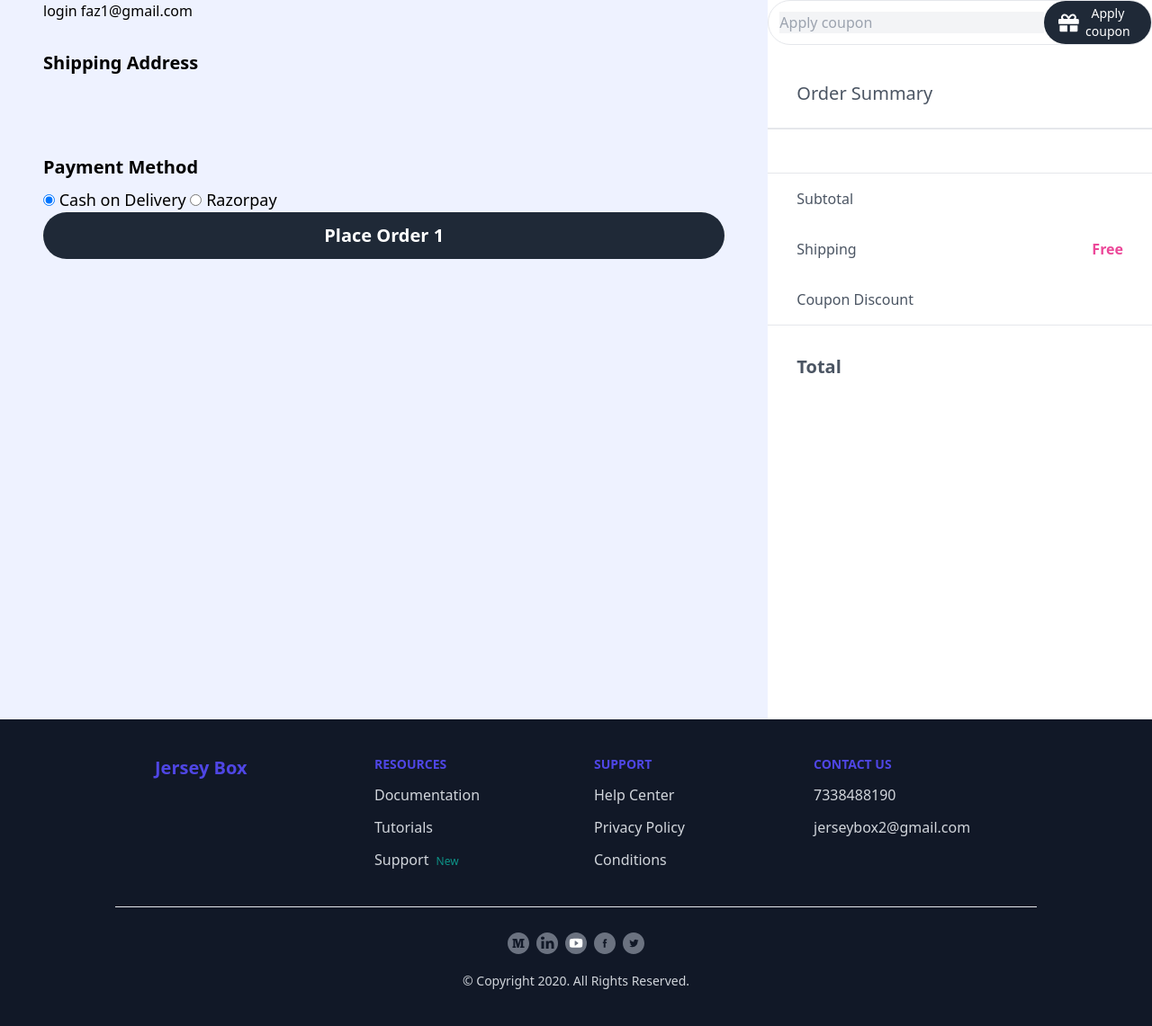
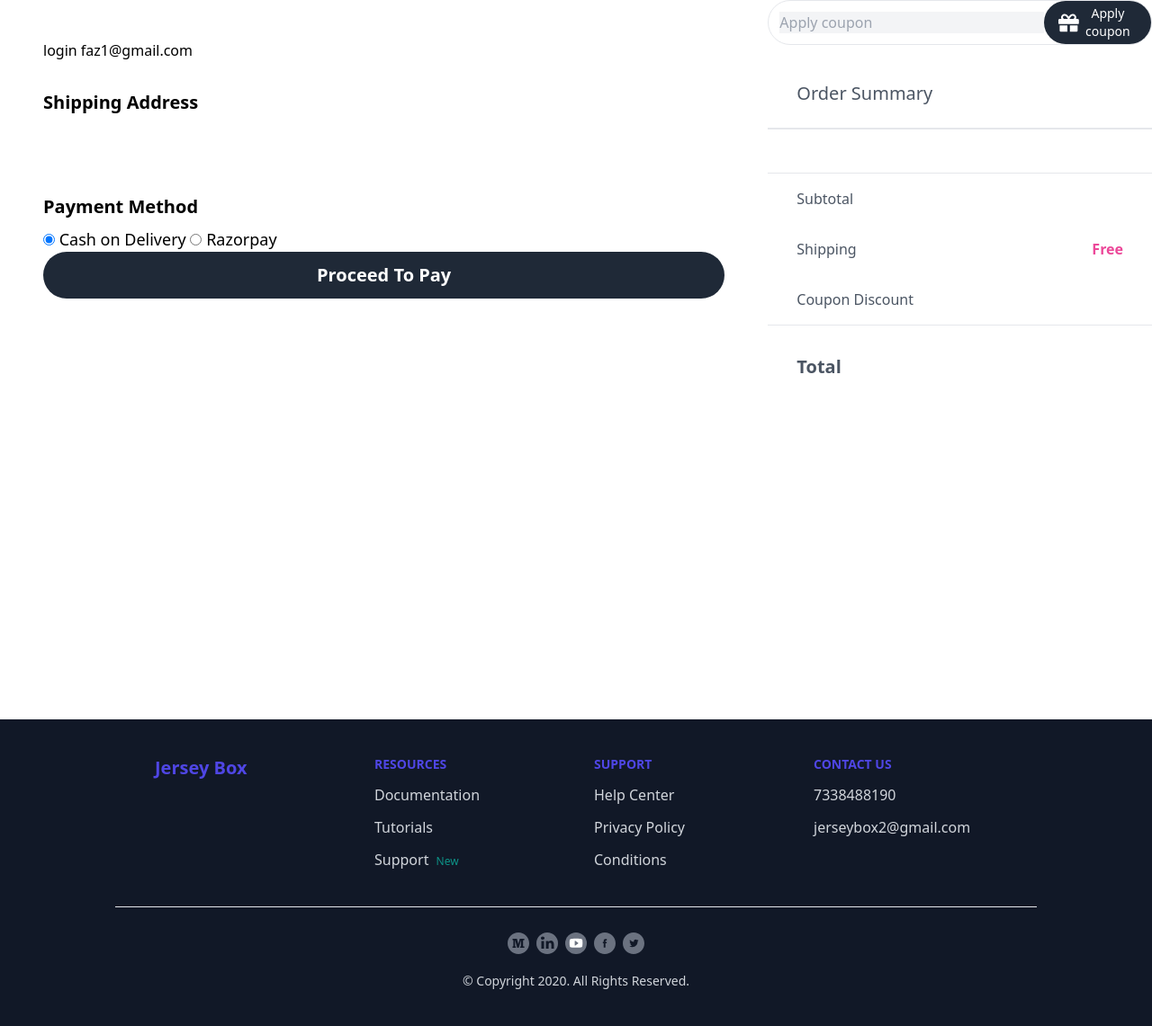
Before and after one commit to fayiz12/JerseysBox, a Django app: template jerseybox/templates/checkout.html in a window 1280 px wide. Shown: the part 96-1237 px from the top of the page at 90% size. Run offline with Django 4.2, Linux system fonts and the light colour scheme; the template is opened without the code that fills it: values that come from a table or form of the project are taken from there, others are empty; data comes from the database, SQL or seed files in the repository; some libraries are stand-ins or nearby versions.

Commit message:
working on the address part again

```diff
--- a/jerseybox/templates/checkout.html
+++ b/jerseybox/templates/checkout.html
@@ -1,11 +1,10 @@
-
 {% extends 'base.html' %}{%load static%} {%csrf_token%} {% block content %}
 
 
 
 
 <div class="h-screen grid grid-cols-3">
-        <div class="lg:col-span-2 col-span-3 bg-indigo-50 space-y-8 px-12">
+    <div class="lg:col-span-2 col-span-3 mt-11 space-y-8 px-12">
 
         <p>login {{current_user.email}}</p>
 
@@ -16,7 +15,7 @@
                 <div class="mb-4">
                     <h3 class="text-xl font-semibold mb-2">Shipping Address</h3>
                     <!-- Existing Addresses (You can load them from your data) -->
-                <form method="post" action="{% url 'checkout' %}" id="payment-form" >
+                    <form method="post" action="{% url 'checkout' %}" id="payment-form">
                         {% csrf_token %}
                         <div class="space-y-4">
                             <!-- Example existing address -->
@@ -27,7 +26,8 @@
                             <div class="flex items-start justify-between">
                                 <label class="flex items-center">
                                     <input type="radio" name="selectedAddress" value="{{address.id}}" class="mr-2">
-                             {{ address.name}},{{address.phone_number}},{{ address.street_address }}, {{ address.city }}, {{ address.postal_code }},{{ address.state }},{{ address.country }}
+                                    {{ address.name}},{{address.phone_number}},{{ address.street_address }}, {{
+                                    address.city }}, {{ address.postal_code }},{{ address.state }},{{ address.country }}
                                 </label>
                                 <a href="{% url 'update_address' address.id %}">Edit</a>
                             </div>
@@ -37,7 +37,8 @@
 
                             <fieldset class='text-lg pt-20'>
                                 <h3 class="text-xl font-semibold mb-2">Payment Method</h3>
-                        <input type="radio" name="payment_method" value="cash_on_delivery" id="cash_on_delivery" checked>
+                                <input type="radio" name="payment_method" value="cash_on_delivery" id="cash_on_delivery"
+                                    checked>
                                 <label for="cash_on_delivery">Cash on Delivery</label>
                                 <input type="radio" name="payment_method" value="razorpay" id="razorpay">
                                 <label for="razorpay">Razorpay</label>
@@ -46,10 +47,12 @@
                             </fieldset>
                         </div>
 
-             <input id="cod-button1" type='submit' value="Place Order 1" class=" submit-button px-4 py-3 rounded-full bg-gray-800 text-white focus:ring focus:outline-none w-full text-xl font-semibold transition-colors">
+                        <input id="cod-button1" type='submit' value="Proceed To Pay"
+                            class=" submit-button px-4 py-3 rounded-full bg-gray-800 text-white focus:ring focus:outline-none w-full text-xl font-semibold transition-colors">
 
 
-            <input id="rzp-button1" type='submit' value="Place Order 2" class="hidden submit-button px-4 py-3 rounded-full bg-gray-800 text-white focus:ring focus:outline-none w-full text-xl font-semibold transition-colors">
+                        <input id="rzp-button1" type='submit' value="Proceed To Pay"
+                            class="hidden submit-button px-4 py-3 rounded-full bg-gray-800 text-white focus:ring focus:outline-none w-full text-xl font-semibold transition-colors">
 
 
 
@@ -58,33 +61,8 @@
 
         </div>
 
-<!-- New Address Input Form (Hidden by Default) -->
-
-                {% comment %} </form> {% endcomment %}
 
 
-
-<!-- checkout/checkout.html -->
-{% comment %} <form method="post">
-    {% csrf_token %}
-    <fieldset>
-        <legend>Select Address</legend>
-        {% for address in addresses %}
-            <label>
-                <input type="checkbox" name="selected_address" value="{{ address.id }}">
-                {{ address.street_address }}, {{ address.city }}, {{ address.state }} {{ address.postal_code }}
-            </label><br>
-        {% endfor %}
-    </fieldset>
-    <fieldset>
-        <legend>Payment Method</legend>
-        {{ order_form.as_p }}
-    </fieldset>
-    <input type="submit" value="Place Order">
-</form> {% endcomment %}
-
-
-            {% comment %} <button >Pay Now</button> {% endcomment %}
     </div>
 
     <div class="col-span-1 bg-white lg:block hidden">
@@ -93,29 +71,14 @@
         <form method="POST" action="{% url 'apply_coupon' %}">
             {% csrf_token %}
             <div class="flex items-center w-full h-13 pl-3 bg-white border rounded-full">
-        <input
-            type="text"
-            name="coupon_code"
-            id="couponCode"
-            placeholder="Apply coupon"
-            class="w-full bg-gray-100 outline-none appearance-none focus:outline-none active:outline-none"
-        />
-        <button
-            type="submit"
-            class="text-sm flex items-center px-3 py-1 text-white bg-gray-800 rounded-full outline-none md:px-4 hover:bg-gray-700 focus:outline-none active:outline-none"
-        >
-            <svg
-                aria-hidden="true"
-                data-prefix="fas"
-                data-icon="gift"
-                class="w-8"
-                xmlns="http://www.w3.org/2000/svg"
-                viewBox="0 0 512 512"
-            >
-                <path
-                    fill="currentColor"
-                    d="M32 448c0 17.7 14.3 32 32 32h160V320H32v128zm256 32h160c17.7 0 32-14.3 32-32V320H288v160zm192-320h-42.1c6.2-12.1 10.1-25.5 10.1-40 0-48.5-39.5-88-88-88-41.6 0-68.5 21.3-103 68.3-34.5-47-61.4-68.3-103-68.3-48.5 0-88 39.5-88 88 0 14.5 3.8 27.9 10.1 40H32c-17.7 0-32 14.3-32 32v80c0 8.8 7.2 16 16 16h480c8.8 0 16-7.2 16-16v-80c0-17.7-14.3-32-32-32zm-326.1 0c-22.1 0-40-17.9-40-40s17.9-40 40-40c19.9 0 34.6 3.3 86.1 80h-86.1zm206.1 0h-86.1c51.4-76.5 65.7-80 86.1-80 22.1 0 40 17.9 40 40s-17.9 40-40 40z"
-                />
+                <input type="text" name="coupon_code" id="couponCode" placeholder="Apply coupon"
+                    class="w-full bg-gray-100 outline-none appearance-none focus:outline-none active:outline-none" />
+                <button type="submit"
+                    class="text-sm flex items-center px-3 py-1 text-white bg-gray-800 rounded-full outline-none md:px-4 hover:bg-gray-700 focus:outline-none active:outline-none">
+                    <svg aria-hidden="true" data-prefix="fas" data-icon="gift" class="w-8"
+                        xmlns="http://www.w3.org/2000/svg" viewBox="0 0 512 512">
+                        <path fill="currentColor"
+                            d="M32 448c0 17.7 14.3 32 32 32h160V320H32v128zm256 32h160c17.7 0 32-14.3 32-32V320H288v160zm192-320h-42.1c6.2-12.1 10.1-25.5 10.1-40 0-48.5-39.5-88-88-88-41.6 0-68.5 21.3-103 68.3-34.5-47-61.4-68.3-103-68.3-48.5 0-88 39.5-88 88 0 14.5 3.8 27.9 10.1 40H32c-17.7 0-32 14.3-32 32v80c0 8.8 7.2 16 16 16h480c8.8 0 16-7.2 16-16v-80c0-17.7-14.3-32-32-32zm-326.1 0c-22.1 0-40-17.9-40-40s17.9-40 40-40c19.9 0 34.6 3.3 86.1 80h-86.1zm206.1 0h-86.1c51.4-76.5 65.7-80 86.1-80 22.1 0 40 17.9 40 40s-17.9 40-40 40z" />
                     </svg>
                     <span class="font-medium">Apply coupon</span>
                 </button>
@@ -140,7 +103,8 @@
                 </div>
                 <div class="col-span-2 pt-3">
                     <div class="flex items-center space-x-2 text-sm justify-between">
-                            <span class="text-gray-400">{{cart_item.quantity}}x {{cart_item.product_item.product_id.price}}</span>
+                        <span class="text-gray-400">{{cart_item.quantity}}x
+                            {{cart_item.product_item.product_id.price}}</span>
                         <span class="text-pink-400 font-semibold inline-block">{{cart_item.total}}</span>
                     </div>
                 </div>
@@ -199,47 +163,6 @@ razor.addEventListener("change", () => {
 </script>
 
 
-<!-- <script>
-    var options = {
-        "key": 'rzp_test_DVyPyTYnbu9GxV',
-        "amount": "{{ cart.final_price }}00",
-        "currency": 'INR',
-        "name": "Jersey Box",
-        "description": "Test Transaction",
-        "image": "https://example.com/your_logo",
-        "order_id": "{{ order_id }}",
-        "handler": function (response){
-          alert(response.razorpay_payment_id);
-          alert(response.razorpay_order_id);
-          alert(response.razorpay_signature);
-        },
-        // "prefill": {
-        //     "name": "{{ cuurent_user.username }}",
-        //     "email": "{{ current_user.email}}",
-        //     "contact": "9000090000"
-        // },
-        // "notes": {
-        //     "address": "Razorpay Corporate Office"
-        // },
-        "theme": {
-            "color": "#3399cc"
-        }
-    };
-    var rzp1 = new Razorpay(options);
-      rzp1.on('payment.failed', function (response){
-        alert(response.error.code);
-        alert(response.error.description);
-        alert(response.error.source);
-        alert(response.error.step);
-        alert(response.error.reason);
-        alert(response.error.metadata.order_id);
-        alert(response.error.metadata.payment_id);
-      });
-      document.getElementById('rzp-button1').onclick = function(e){
-        rzp1.open();
-        e.preventDefault();
-      }
-    </script> -->
 
 <script>
     var options = {
@@ -250,7 +173,7 @@ razor.addEventListener("change", () => {
         "description": "Test Transaction",
         "image": "https://example.com/your_logo",
         "order_id": "{{ order_id }}",
-          "handler": function (response){
+        "handler": function (response) {
             alert(response.razorpay_payment_id);
             alert(response.razorpay_order_id);
             alert(response.razorpay_signature);
@@ -261,7 +184,7 @@ razor.addEventListener("change", () => {
         }
     };
     var rzp1 = new Razorpay(options);
-        rzp1.on('payment.failed', function (response){
+    rzp1.on('payment.failed', function (response) {
         alert(response.error.code);
         alert(response.error.description);
         alert(response.error.source);
@@ -270,7 +193,7 @@ razor.addEventListener("change", () => {
         alert(response.error.metadata.order_id);
         alert(response.error.metadata.payment_id);
     });
-        document.getElementById('rzp-button1').onclick = function(e){
+    document.getElementById('rzp-button1').onclick = function (e) {
         rzp1.open();
         e.preventDefault();
     }
```
Also changed, not shown: jerseybox/requirements.txt (added, +37 -0 lines). Lines whose indentation alone changed are shown as unchanged.
